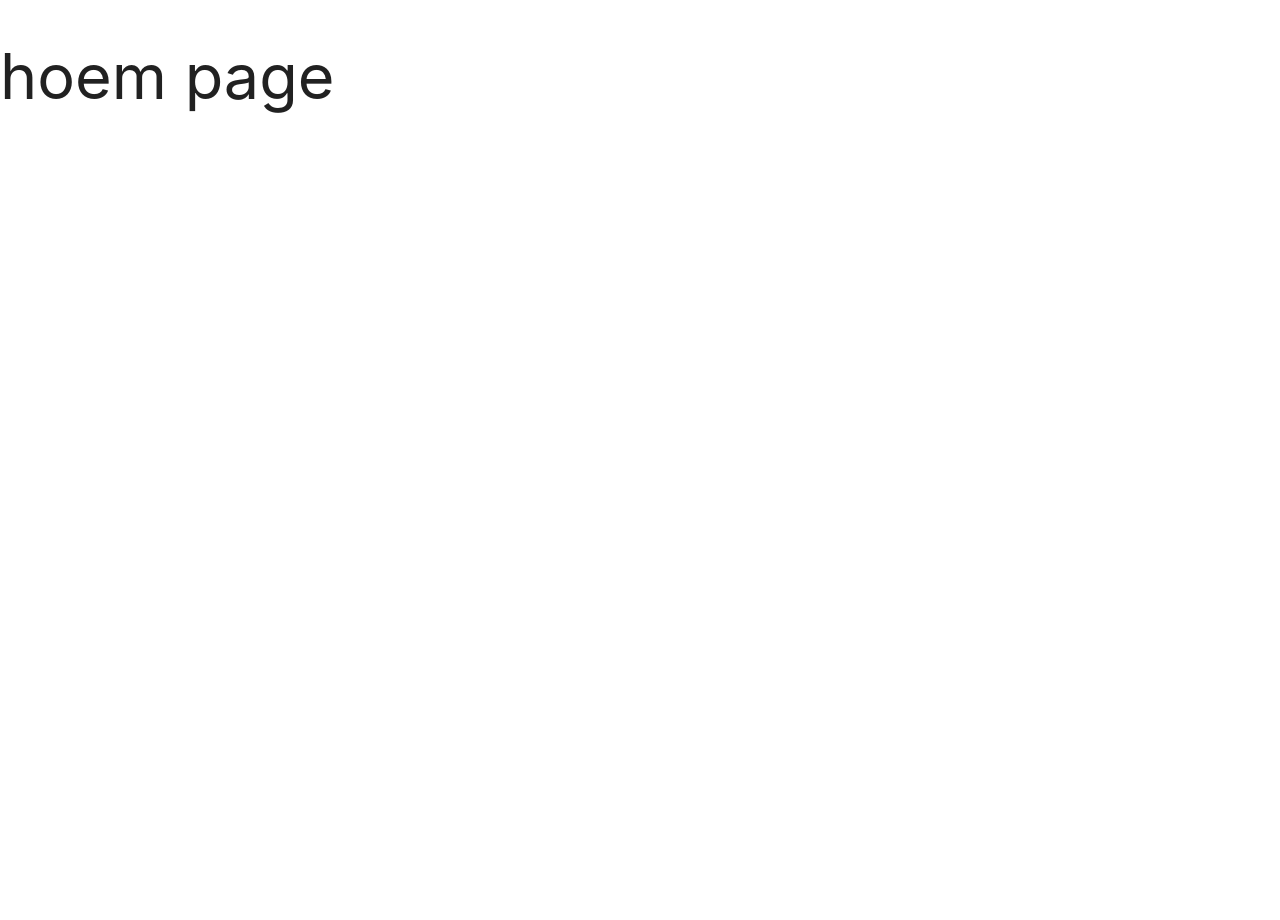
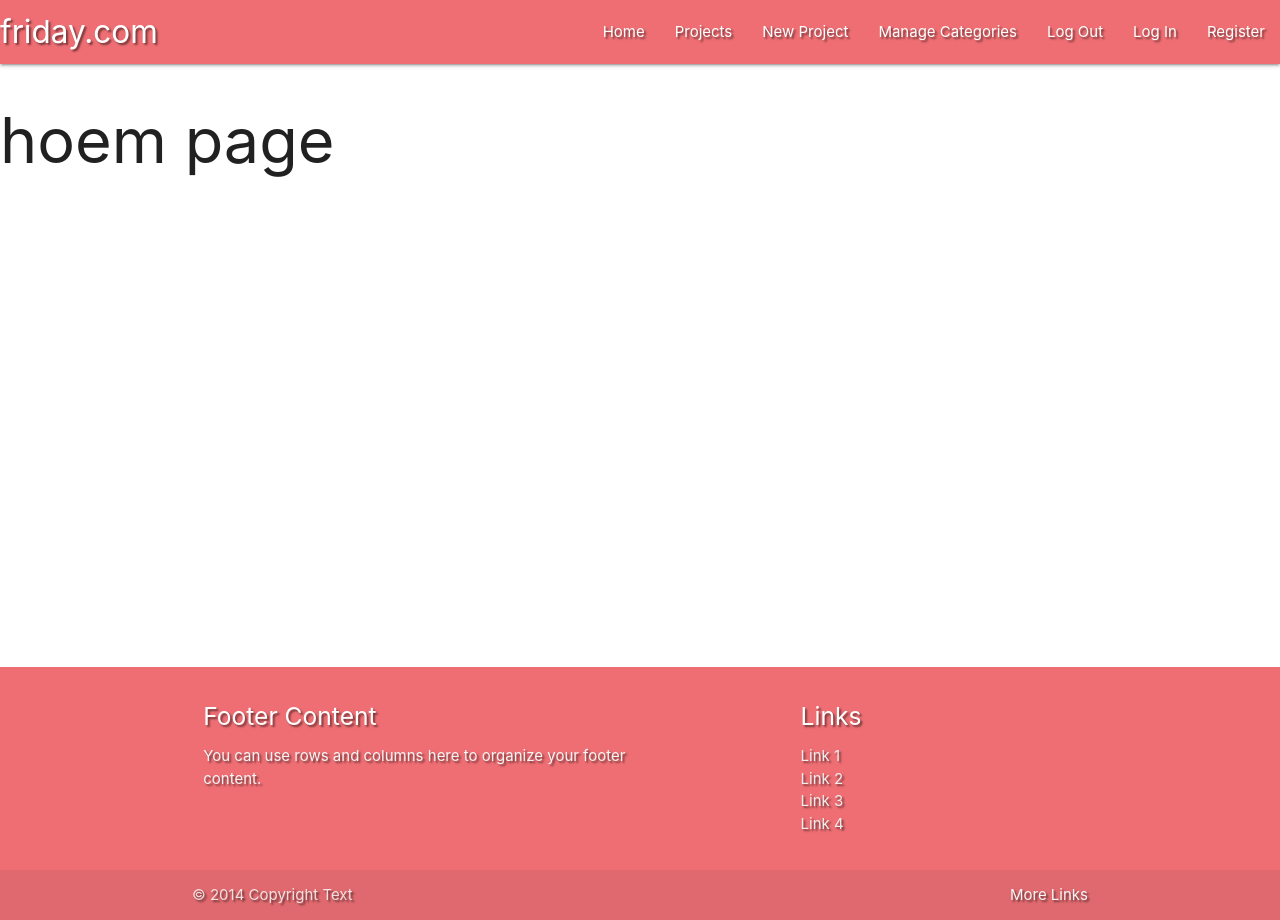
Before and after one commit to Code-Institute-Submissions/PhilipWilliams0-friday.com, a Flask app: page / in a window 1280 px wide. Run offline with Flask 2, Linux system fonts and the light colour scheme; some libraries are stand-ins or nearby versions.

Commit message:
Added materialize navbar and footer

```diff
--- a/static/css/style.css
+++ b/static/css/style.css
@@ -0,0 +1,15 @@
+/* navbar */
+.text-shadow {
+    text-shadow: 2px 2px 2px rgba(0, 0, 0, 0.5);
+}
+
+/* footer */
+body {
+    display: flex;
+    min-height: 100vh;
+    flex-direction: column;
+}
+
+main {
+    flex: 1 0 auto;
+}
--- a/static/js/script.js
+++ b/static/js/script.js
@@ -0,0 +1,3 @@
+$(document).ready(function () {
+    $('.sidenav').sidenav();
+});
--- a/templates/base.html
+++ b/templates/base.html
@@ -17,8 +17,70 @@
 
 <body>
 
+    <header>
+        <!-- main nav -->
+        <nav class="nav-extended text-shadow">
+            <div class="nav-wrapper">
+                <a href="{{ url_for('home') }}" class="brand-logo">friday.com</a>
+                <a href="#" data-target="mobile-demo" class="sidenav-trigger right"><i class="fas fa-bars"></i></a>
+                <ul class="right hide-on-med-and-down">
+                    <li><a href="{{ url_for('home') }}">Home</a></li>
+                    <li><a href="{{ url_for('get_projects') }}">Projects</a></li>
+                    <li><a href="#">New Project</a></li>
+                    <li><a href="#">Manage Categories</a></li>
+                    <li><a href="#">Log Out</a></li>
+                    <li><a href="#">Log In</a></li>
+                    <li><a href="#">Register</a></li>
+
+                </ul>
+            </div>
+        </nav>
+        <!-- mobile nav -->
+        <ul class="sidenav" id="mobile-demo">
+            <li>
+                <h4 class="center-align">friday.com</h4>
+            </li>
+            <li><a href="{{ url_for('home') }}">Home</a></li>
+            <li><a href="{{ url_for('get_projects') }}">Projects</a></li>
+            <li><a href="#">New Project</a></li>
+            <li><a href="#">Manage Categories</a></li>
+            <li><a href="#">Log Out</a></li>
+            <li><a href="#">Log In</a></li>
+            <li><a href="#">Register</a></li>
+        </ul>
+
+    </header>
+
     {% block content %}
     {% endblock %}
+
+    <footer class="page-footer text-shadow">
+        <div class="container">
+            <div class="row">
+                <div class="col l6 s12">
+                    <h5 class="white-text">Footer Content</h5>
+                    <p class="grey-text text-lighten-4">You can use rows and columns here to organize your footer
+                        content.</p>
+                </div>
+                <div class="col l4 offset-l2 s12">
+                    <h5 class="white-text">Links</h5>
+                    <ul>
+                        <li><a class="grey-text text-lighten-3" href="#!">Link 1</a></li>
+                        <li><a class="grey-text text-lighten-3" href="#!">Link 2</a></li>
+                        <li><a class="grey-text text-lighten-3" href="#!">Link 3</a></li>
+                        <li><a class="grey-text text-lighten-3" href="#!">Link 4</a></li>
+                    </ul>
+                </div>
+            </div>
+        </div>
+        <div class="footer-copyright">
+            <div class="container">
+                © 2014 Copyright Text
+                <a class="grey-text text-lighten-4 right" href="#!">More Links</a>
+            </div>
+        </div>
+    </footer>
+
 
     <script src="https://code.jquery.com/jquery-3.5.1.min.js"
         integrity="sha256-9/aliU8dGd2tb6OSsuzixeV4y/faTqgFtohetphbbj0=" crossorigin="anonymous"></script>
--- a/templates/home.html
+++ b/templates/home.html
@@ -1,6 +1,9 @@
 {% extends "base.html" %}
 {% block content %}
 
-<h1>hoem page</h1>
+<main>
+    <h1>hoem page</h1>
+</main>
+
 
 {% endblock %}
--- a/templates/projects.html
+++ b/templates/projects.html
@@ -1,5 +1,7 @@
 {% extends "base.html" %}
 {% block content %}
+
+<main>
 
     {% for project in projects %}
     {{ project.project_name }}<br>
@@ -11,4 +13,7 @@
 
     {% endfor %}
 
+</main>
+
+
 {% endblock %}
```
Lines whose indentation alone changed are shown as unchanged.
